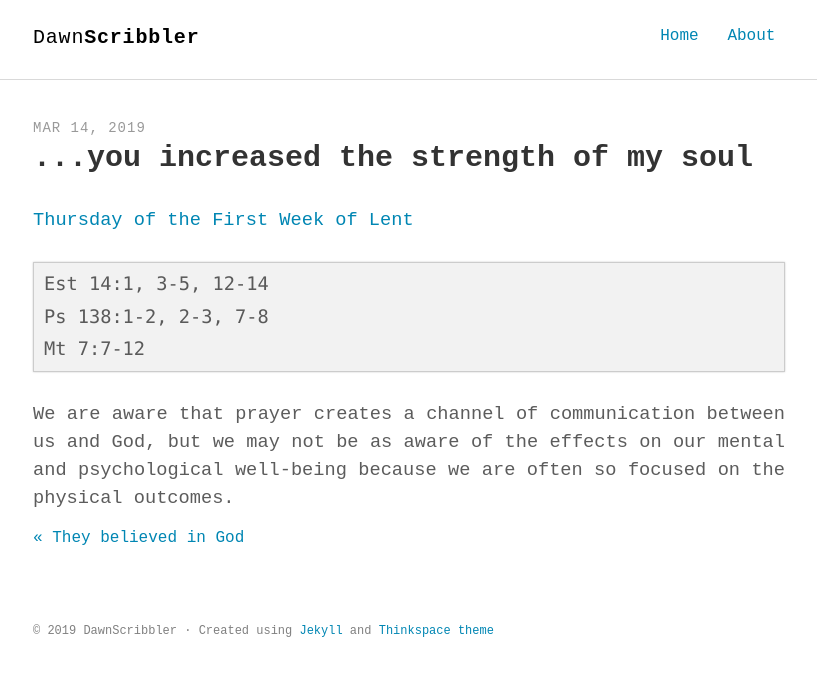
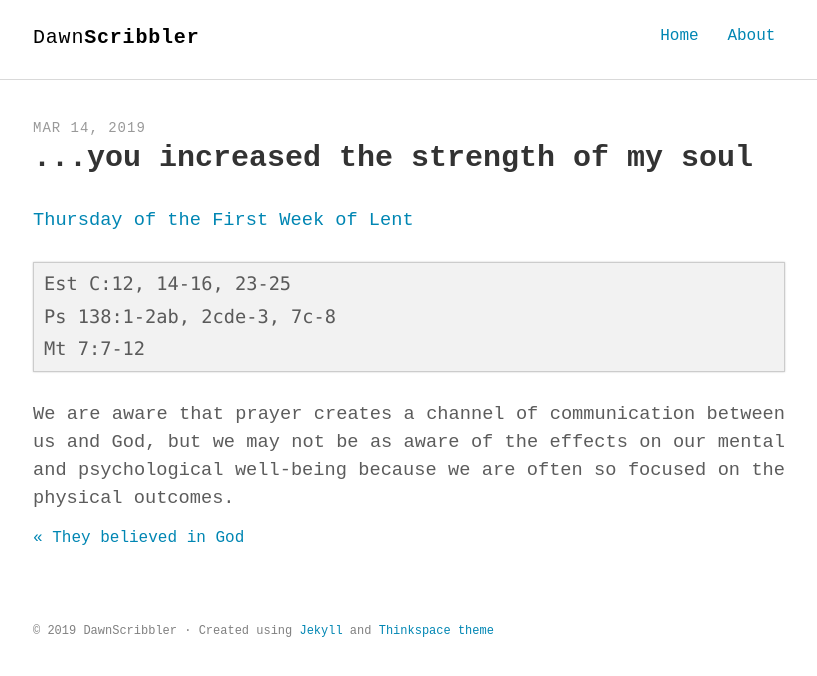
Before and after one commit to soulatcrossroad/dawnscribbler.github.io, a Jekyll site: the page built from _posts/2019-03-14-you-increased-the-strength-of-my-soul.md, in a window 1280 px wide. Shown: the top 676 px of the page, without its empty margins (231-1048 px from the left). Built offline with Jekyll 4.4.1, drawn with Linux system fonts in a browser that asks for light colours; some web fonts are replaced.

Commit message:
Update 2019-03-14-you-increased-the-strength-of-my-soul.md

````diff
--- a/_posts/2019-03-14-you-increased-the-strength-of-my-soul.md
+++ b/_posts/2019-03-14-you-increased-the-strength-of-my-soul.md
@@ -9,8 +9,8 @@ keywords: "ask, Queen Esther, prayer repentance, Lent"
 [Thursday of the First Week of Lent](https://www.ewtn.com/daily-readings/?date=2019-03-14)
 
 ```
-Est 14:1, 3-5, 12-14
-Ps 138:1-2, 2-3, 7-8
+Est C:12, 14-16, 23-25
+Ps 138:1-2ab, 2cde-3, 7c-8
 Mt 7:7-12
 ```
 We are aware that prayer creates a channel of communication between us and God, but we may not be as aware of the effects on our  mental and psychological well-being because we are often so focused on the physical outcomes.
````
